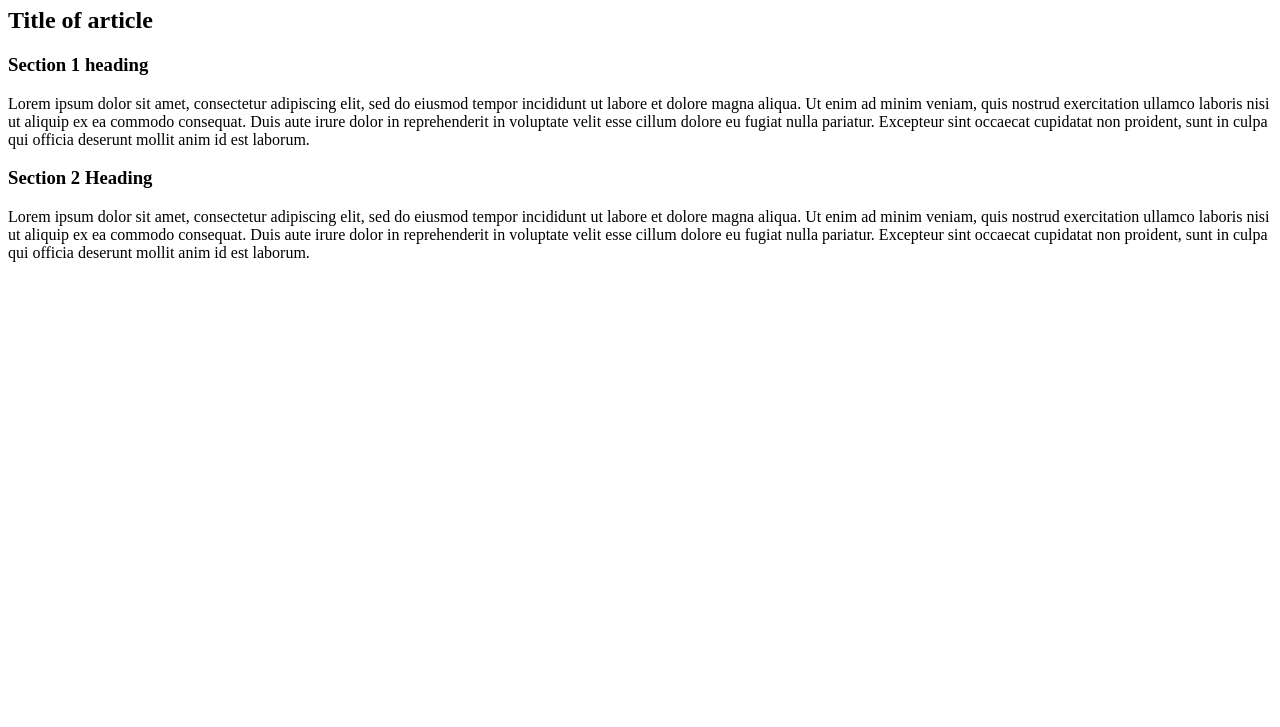
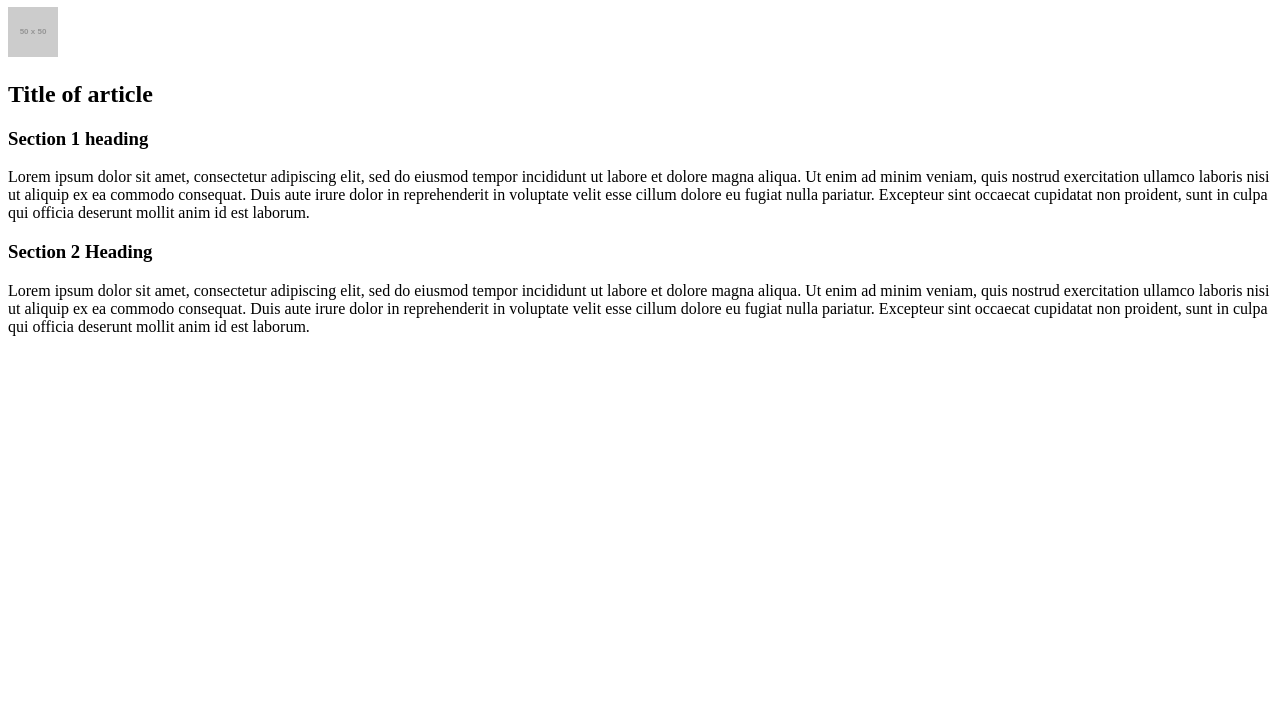
Before and after one commit to reaganfeudtner/DATA-STORY-PRACTICE, a plain HTML site: page index.html in a window 1280 px wide. Shown: the part 73-800 px from the top of the page. Drawn offline with Linux system fonts and the light colour scheme; placeholder pictures from the web are drawn by us.

Commit message:
Add image to header

```diff
--- a/index.html
+++ b/index.html
@@ -7,6 +7,7 @@
     <header>
       <h1>Title Here</h1>
     </header>
+    <img src="https://via.placeholder.com/50x50"/>
     <article>
       <h2> Title of article</h2>
       <section>
```
